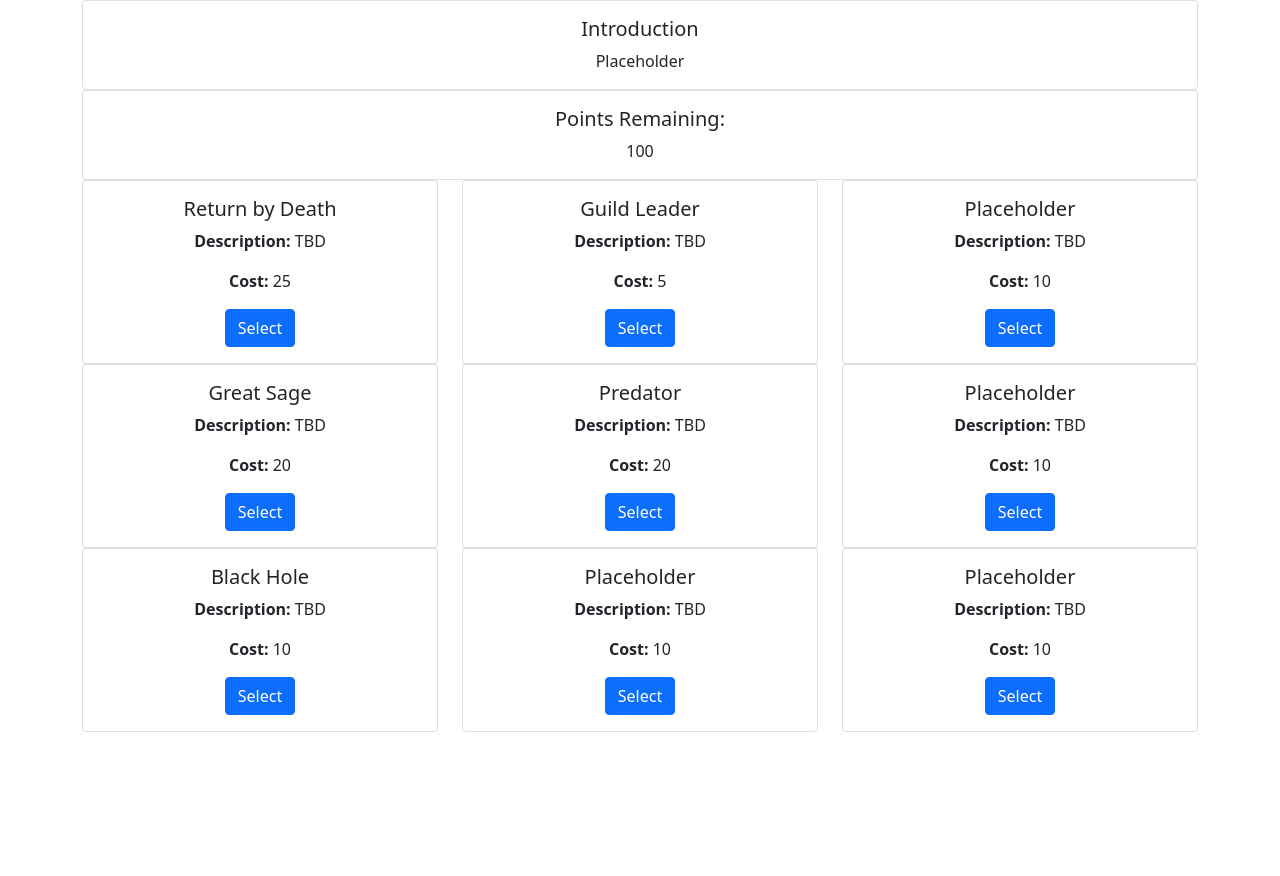
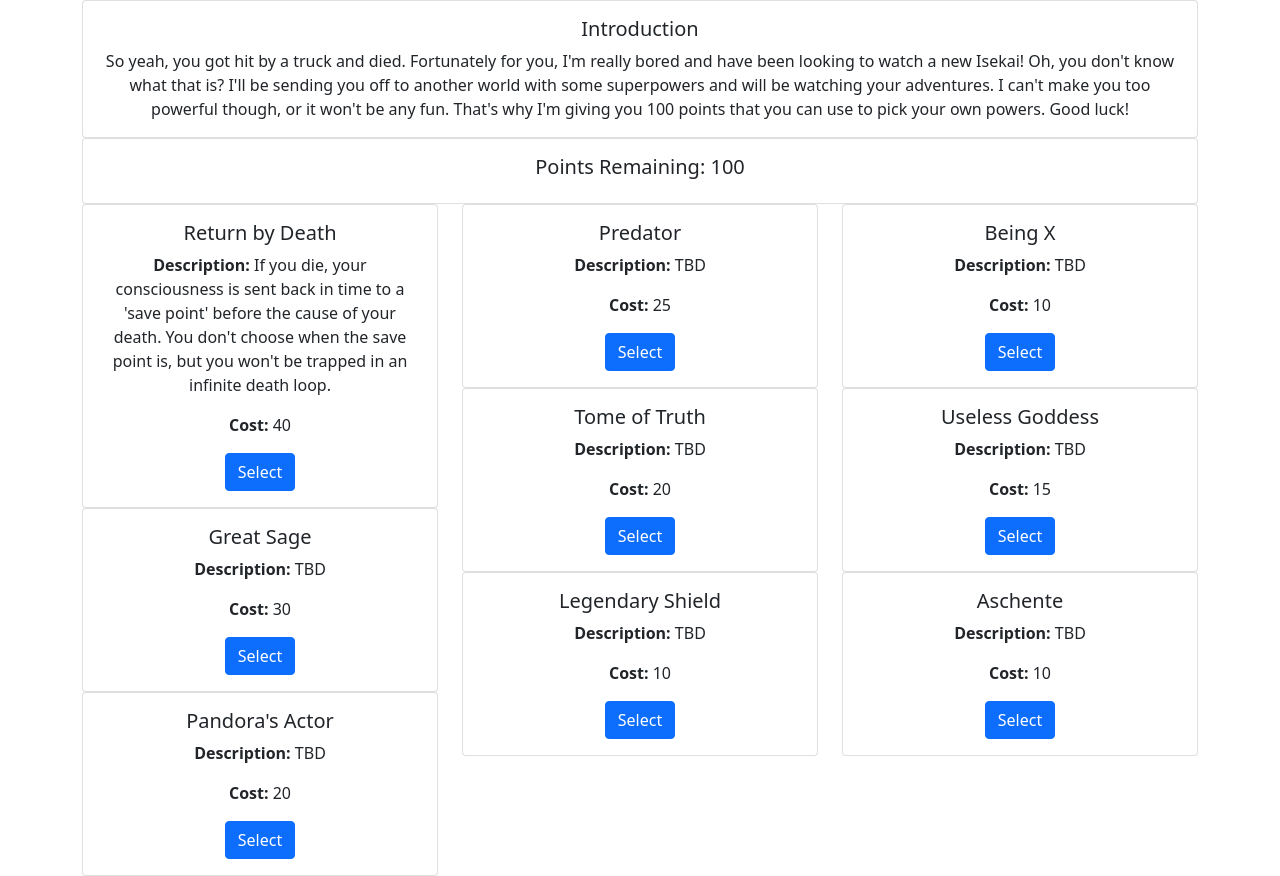
Before and after one commit to djli15736/cyoa-game, a React (Create React App) app: page / in a window 1280 px wide. Before the commit the page ends 800 px from the top, so only its background shows below. Built offline with nearby package versions, Linux system fonts and the light colour scheme.

Commit message:
fluff text for the descriptions

```diff
--- a/src/App.tsx
+++ b/src/App.tsx
@@ -13,33 +13,37 @@ function App(): JSX.Element {
   const [points, setPoints] = useState(100);
 
   return (
+
     <Container className="App">
       <Col>
       <BootstrapCard>
             <BootstrapCard.Body>
                 <BootstrapCard.Title>Introduction</BootstrapCard.Title>
-                <BootstrapCard.Text>Placeholder</BootstrapCard.Text>
+                <BootstrapCard.Text>So yeah, you got hit by a truck and died. Fortunately for you, I'm really bored and have been looking to watch a new Isekai!
+                  Oh, you don't know what that is? I'll be sending you off to another world with some superpowers and will be watching your adventures. I can't make you too powerful
+                  though, or it won't be any fun. That's why I'm giving you 100 points that you can use to pick your own powers. Good luck!
+                </BootstrapCard.Text>
             </BootstrapCard.Body>
       </BootstrapCard>
       </Col>
       <Col>
-      <PointBox points={points}></PointBox>
+      <PointBox></PointBox>
       </Col>
       <Row>
       <Col>
-      <PowerViewer power={POWERS[0]} points={points}></PowerViewer>
-      <PowerViewer power={POWERS[1]} points={points}></PowerViewer>
-      <PowerViewer power={POWERS[2]} points={points}></PowerViewer>
+      <PowerViewer power={POWERS[0]} points={points} setPoints={setPoints}></PowerViewer>
+      <PowerViewer power={POWERS[1]} points={points} setPoints={setPoints}></PowerViewer>
+      <PowerViewer power={POWERS[2]} points={points} setPoints={setPoints}></PowerViewer>
       </Col>
       <Col>
-      <PowerViewer power={POWERS[3]} points={points}></PowerViewer>
-      <PowerViewer power={POWERS[4]} points={points}></PowerViewer>
-      <PowerViewer power={POWERS[5]} points={points}></PowerViewer>
+      <PowerViewer power={POWERS[3]} points={points} setPoints={setPoints}></PowerViewer>
+      <PowerViewer power={POWERS[4]} points={points} setPoints={setPoints}></PowerViewer>
+      <PowerViewer power={POWERS[5]} points={points} setPoints={setPoints}></PowerViewer>
       </Col>
       <Col>
-      <PowerViewer power={POWERS[6]} points={points}></PowerViewer>
-      <PowerViewer power={POWERS[7]} points={points}></PowerViewer>
-      <PowerViewer power={POWERS[8]} points={points}></PowerViewer>
+      <PowerViewer power={POWERS[6]} points={points} setPoints={setPoints}></PowerViewer>
+      <PowerViewer power={POWERS[7]} points={points} setPoints={setPoints}></PowerViewer>
+      <PowerViewer power={POWERS[8]} points={points} setPoints={setPoints}></PowerViewer>
       </Col>
       </Row>
     </Container>
--- a/src/assets/powers.json
+++ b/src/assets/powers.json
@@ -2,54 +2,54 @@
     {
         "ID": 1,
         "Name": "Return by Death",
-        "Description": "TBD",
-        "Cost": 25
+        "Description": "If you die, your consciousness is sent back in time to a 'save point' before the cause of your death. You don't choose when the save point is, but you won't be trapped in an infinite death loop.",
+        "Cost": 40
     },
     {
         "ID": 2,
         "Name": "Great Sage",
         "Description": "TBD",
+        "Cost": 30
+    },
+    {
+        "ID": 3,
+        "Name": "Pandora's Actor",
+        "Description": "TBD",
         "Cost": 20
     },
     {
-        "ID": 3,
-        "Name": "Black Hole",
+        "ID": 4,
+        "Name": "Predator",
         "Description": "TBD",
-        "Cost": 10
-    },
-    {
-        "ID": 4,
-        "Name": "Guild Leader",
-        "Description": "TBD",
-        "Cost": 5
+        "Cost": 25
     },
     {
         "ID": 5,
-        "Name": "Predator",
+        "Name": "Tome of Truth",
         "Description": "TBD",
         "Cost" : 20
     },
     {
         "ID": 6,
-        "Name": "Placeholder",
+        "Name": "Legendary Shield",
         "Description": "TBD",
         "Cost": 10
     },
     {
         "ID": 7,
-        "Name": "Placeholder",
+        "Name": "Being X",
         "Description": "TBD",
         "Cost": 10
     },
     {
         "ID": 8,
-        "Name": "Placeholder",
+        "Name": "Useless Goddess",
         "Description": "TBD",
-        "Cost": 10
+        "Cost": 15
     },
     {
         "ID": 9,
-        "Name": "Placeholder",
+        "Name": "Aschente",
         "Description": "TBD",
         "Cost": 10
     }
--- a/src/components/PointBox.tsx
+++ b/src/components/PointBox.tsx
@@ -3,12 +3,12 @@ import { Button, Card as BootstrapCard, Col } from 'react-bootstrap';
 import { Power } from '../interfaces/power';
 
 
-export function PointBox({points}: {points: number}): JSX.Element {
+export function PointBox(): JSX.Element {
 
     return <Col>
     <BootstrapCard>
             <BootstrapCard.Body>
-                <BootstrapCard.Title id="point-box">Points Remaining: </BootstrapCard.Title> {points}
+                <BootstrapCard.Title id="point-box">Points Remaining: 100</BootstrapCard.Title>
             </BootstrapCard.Body>
         </BootstrapCard>
     </Col>
--- a/src/components/PowerViewer.tsx
+++ b/src/components/PowerViewer.tsx
@@ -3,11 +3,16 @@ import { Button, Card as BootstrapCard, Col } from 'react-bootstrap';
 import { Power } from '../interfaces/power';
 
 
-export function PowerViewer({power, points}: {power: Power, points: number}): JSX.Element {
+export function PowerViewer({power, points, setPoints}: {power: Power, points: number, setPoints: (p: number)=>void}): JSX.Element {
+
+    const subtractPoints = () => {
+        setPoints(points-power.Cost);
+    };
 
     function selectPower(){
         let displayPoints = document.getElementById('point-box');
-        displayPoints!.innerHTML = "Points Remaining: " + (points-power.Cost);
+        subtractPoints();
+        displayPoints!.innerHTML = "Points Remaining: " + points;
      }
 
     return <Col>
```
